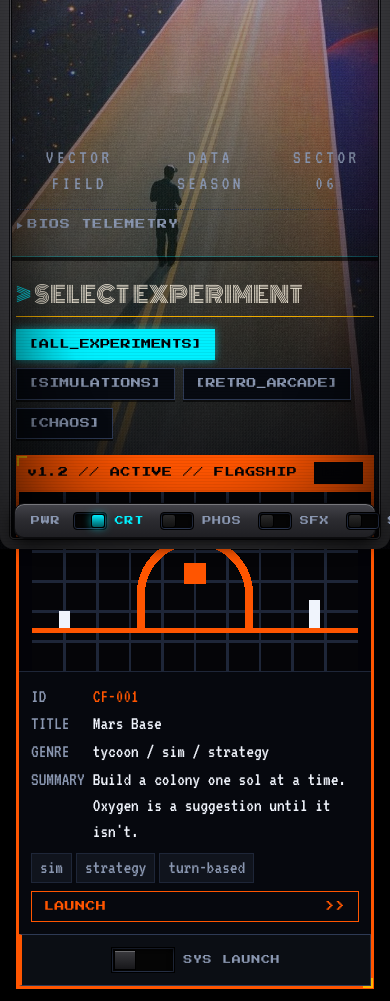
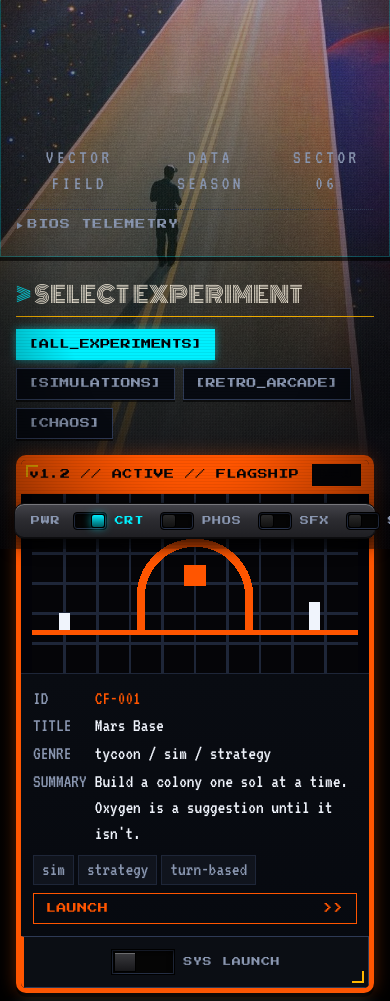
Before and after one commit to Nexace/timesink, a website with bundled scripts: page index.html in a window 390 px wide. Shown: the part 295-1296 px from the top of the page. Built offline with nearby package versions, Linux system fonts and the light colour scheme; a web font is replaced by a local one.

Commit message:
Allotropic masthead, bezel removal, mockup cards (5px/radius/meta/lever)

```diff
--- a/home.css
+++ b/home.css
@@ -245,32 +245,35 @@
   position: relative;
   display: flex;
   flex-direction: column;
-  background: var(--panel-bg);
-  border: 3px solid var(--card-accent);
-  box-shadow: var(--shadow-2);
+  background: linear-gradient(180deg, var(--surface-2), var(--panel-bg));
+  border: 5px solid var(--card-accent);
+  border-radius: 10px;
+  box-shadow: var(--shadow-2), 0 0 18px color-mix(in srgb, var(--card-accent) 35%, transparent);
   color: var(--text);
+  overflow: hidden;
 }
 
 .card::before,
 .card::after {
   content: "";
   position: absolute;
-  width: 10px;
-  height: 10px;
+  width: 12px;
+  height: 12px;
   border: 2px solid var(--amber);
   pointer-events: none;
+  z-index: 2;
 }
 
 .card::before {
-  top: -2px;
-  left: -2px;
+  top: 5px;
+  left: 5px;
   border-right: none;
   border-bottom: none;
 }
 
 .card::after {
-  bottom: -2px;
-  right: -2px;
+  bottom: 5px;
+  right: 5px;
   border-left: none;
   border-top: none;
 }
@@ -621,6 +624,7 @@
 }
 
 .about__card h3 {
+  font-family: var(--font-display);
   font-size: var(--fs-xs);
   color: var(--amber);
   margin-bottom: var(--s-2);
--- a/shared/base.css
+++ b/shared/base.css
@@ -841,22 +841,6 @@ table.hs-table {
   }
 }
 
-.bezel {
-  position: fixed;
-  inset: 0;
-  z-index: 140;
-  pointer-events: none;
-  border-radius: 20px;
-  box-shadow:
-    inset 0 0 0 15px #3d3d41,
-    inset 0 0 0 16px #101013,
-    inset 0 0 0 18px #55555a,
-    inset 0 0 0 20px #050508,
-    inset 0 2px 3px rgba(255, 255, 255, 0.22),
-    inset 0 -3px 6px rgba(0, 0, 0, 0.65),
-    inset 0 0 130px rgba(0, 0, 0, 0.5);
-}
-
 .deck {
   position: fixed;
   left: 30px;
@@ -1043,17 +1027,6 @@ table.hs-table {
     padding-bottom: 76px;
   }
 
-  .bezel {
-    border-radius: 14px;
-    box-shadow:
-      inset 0 0 0 9px #3d3d41,
-      inset 0 0 0 10px #101013,
-      inset 0 0 0 11px #55555a,
-      inset 0 0 0 12px #050508,
-      inset 0 1px 2px rgba(255, 255, 255, 0.22),
-      inset 0 0 90px rgba(0, 0, 0, 0.6);
-  }
-
   .deck {
     left: 14px;
     right: 14px;
--- a/shared/shell.js
+++ b/shared/shell.js
@@ -44,12 +44,7 @@ export function initShell({ crumb = null, showGameLinks = true } = {}) {
   crt.className = "crt-overlay";
   crt.setAttribute("aria-hidden", "true");
 
-  const bezel = document.createElement("div");
-  bezel.className = "bezel";
-  bezel.setAttribute("aria-hidden", "true");
-
   body.prepend(skip, cosmos, crt);
-  body.appendChild(bezel);
 
   const online = String(liveGames().length).padStart(2, "0");
   const total = String(games.length).padStart(2, "0");
```
